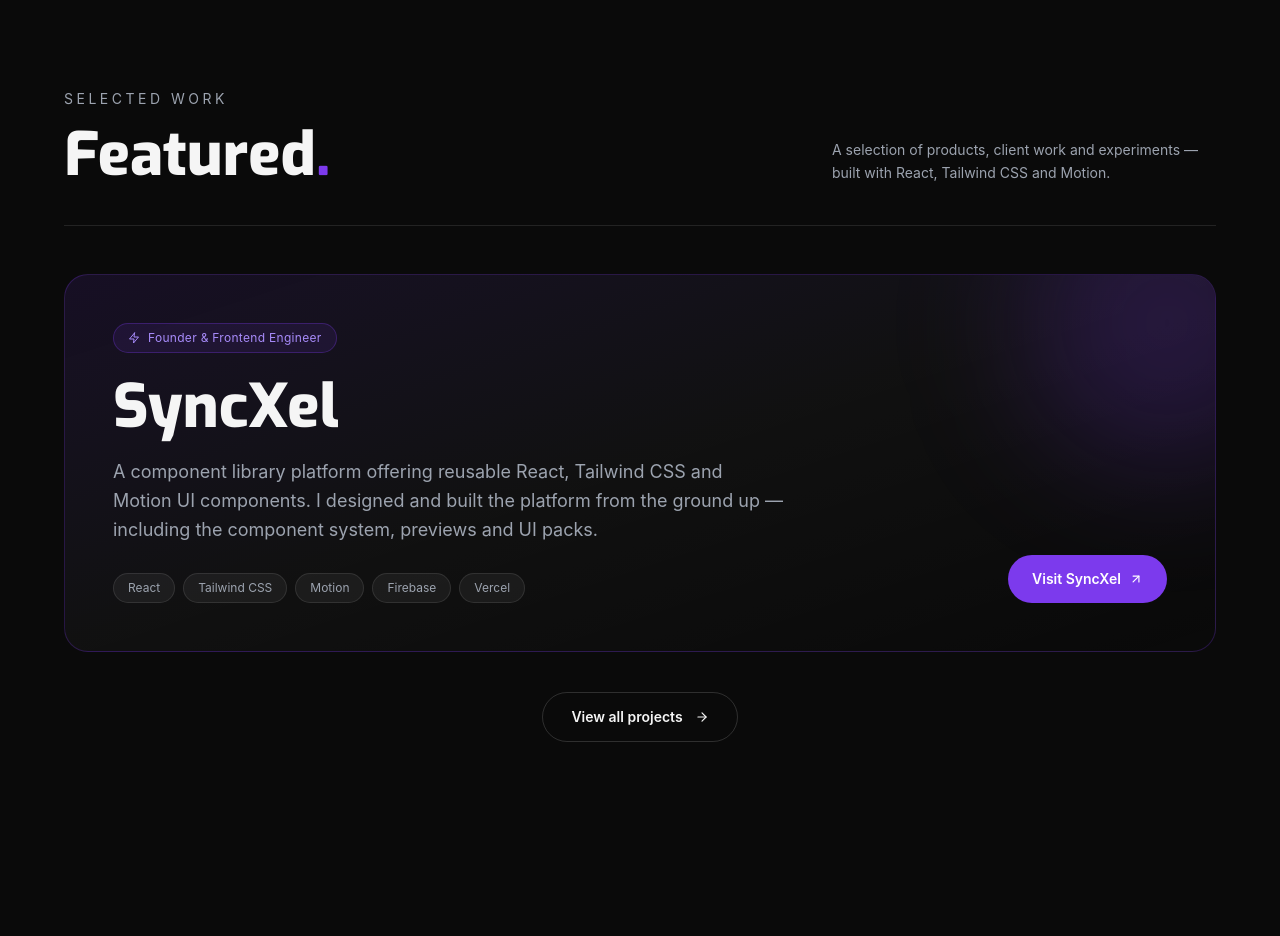
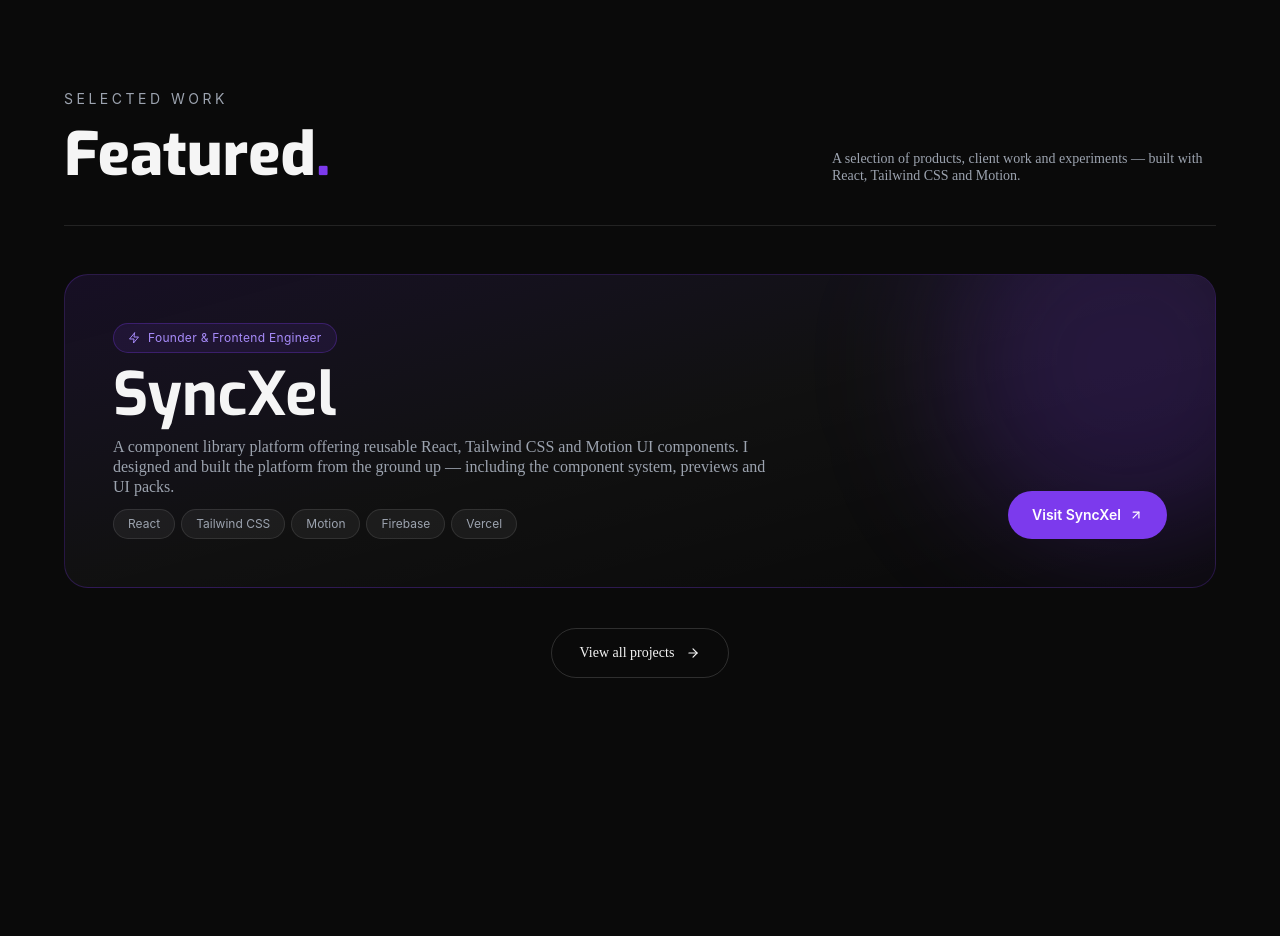
Before and after one commit to lakshan-beast/My-Portfolio, a React (Vite) app: page / in a window 1280 px wide. Shown: the part 5280-6216 px from the top of the page. Built offline with nearby package versions, Linux system fonts and the light colour scheme; a web font is replaced by a local one.

Commit message:
feat: refine Projects component styles for improved layout and typography

```diff
--- a/src/components/Projects.jsx
+++ b/src/components/Projects.jsx
@@ -400,7 +400,7 @@ export default function Projects() {
 
           <motion.p
             variants={item}
-            className="max-w-sm text-sm leading-relaxed text-muted">
+            className="max-w-sm text-sm leading-tight font-primary text-muted">
             A selection of products, client work and experiments — built with
             React, Tailwind CSS and Motion.
           </motion.p>
@@ -412,31 +412,31 @@ export default function Projects() {
           initial="hidden"
           whileInView="visible"
           viewport={{ once: true, amount: 0.2 }}
-          href="https://syncxel.com"
+          href="https://syncxel.vercel.app"
           target="_blank"
           rel="noreferrer"
-          className="group relative mt-12 block overflow-hidden rounded-3xl border border-violet-brand/25 bg-gradient-to-br from-violet-brand/[0.12] via-white/[0.03] to-transparent p-8 transition hover:border-violet-brand/50 lg:p-12">
-          <div className="pointer-events-none absolute -top-24 -right-24 size-72 rounded-full bg-violet-brand/20 blur-3xl" />
+          className="group relative mt-12 block overflow-hidden rounded-3xl border border-violet-brand/25 bg-gradient-to-br from-violet-brand/[0.12] via-white/[0.03] to-transparent p-6 transition hover:border-violet-brand/30 lg:p-12">
+          <div className="pointer-events-none absolute -top-24 -right-24 size-92 rounded-full bg-violet-brand/20 blur-3xl" />
 
-          <div className="relative flex flex-col justify-between gap-10 lg:flex-row lg:items-end">
+          <div className="relative flex flex-col justify-between gap-8 lg:flex-row lg:items-end">
             <div className="max-w-2xl">
               <span className="inline-flex items-center gap-2 rounded-full border border-violet-brand/30 bg-violet-brand/10 px-3.5 py-1.5 text-xs tracking-wide text-violet-soft">
                 <FiZap />
                 Founder & Frontend Engineer
               </span>
 
-              <h3 className="mt-6 font-display text-4xl font-extrabold sm:text-5xl lg:text-6xl">
+              <h3 className="mt-3 font-display text-4xl font-bold sm:text-5xl lg:text-6xl">
                 SyncXel
               </h3>
 
-              <p className="mt-5 text-base leading-relaxed text-muted sm:text-lg">
+              <p className="mt-3 text-base leading-tight font-primary text-muted sm:text-base">
                 A component library platform offering reusable React, Tailwind
                 CSS and Motion UI components. I designed and built the platform
                 from the ground up — including the component system, previews
                 and UI packs.
               </p>
 
-              <div className="mt-7 flex flex-wrap gap-2">
+              <div className="mt-3 flex flex-wrap gap-1.5">
                 {["React", "Tailwind CSS", "Motion", "Firebase", "Vercel"].map(
                   (tech) => (
                     <span
@@ -449,7 +449,7 @@ export default function Projects() {
               </div>
             </div>
 
-            <div className="flex shrink-0 items-center gap-4">
+            <div className="flex shrink-0 items-center gap-2">
               <span className="inline-flex items-center gap-2 rounded-full bg-violet-brand px-6 py-3.5 text-sm font-semibold text-white transition group-hover:bg-violet-soft">
                 Visit SyncXel
                 <FiArrowUpRight className="transition group-hover:translate-x-1 group-hover:-translate-y-1" />
@@ -464,10 +464,10 @@ export default function Projects() {
           initial="hidden"
           whileInView="visible"
           viewport={{ once: true, amount: 0.3 }}
-          className="mt-10 flex justify-center">
+          className="mt-10 flex justify-center font-primary">
           <Link
             to="/projects"
-            className="group inline-flex items-center gap-3 rounded-full border border-white/15 px-7 py-3.5 text-sm font-semibold transition hover:border-violet-brand hover:text-violet-soft">
+            className="group inline-flex items-center gap-3 rounded-full border border-white/15 px-7 py-3.5 text-sm transition hover:border-violet-brand/60 hover:text-violet-soft/50">
             View all projects
             <FiArrowRight className="transition group-hover:translate-x-1" />
           </Link>
```
